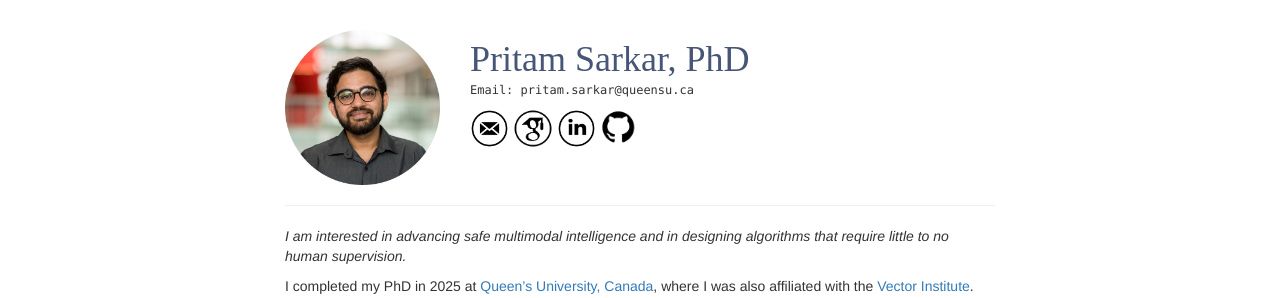
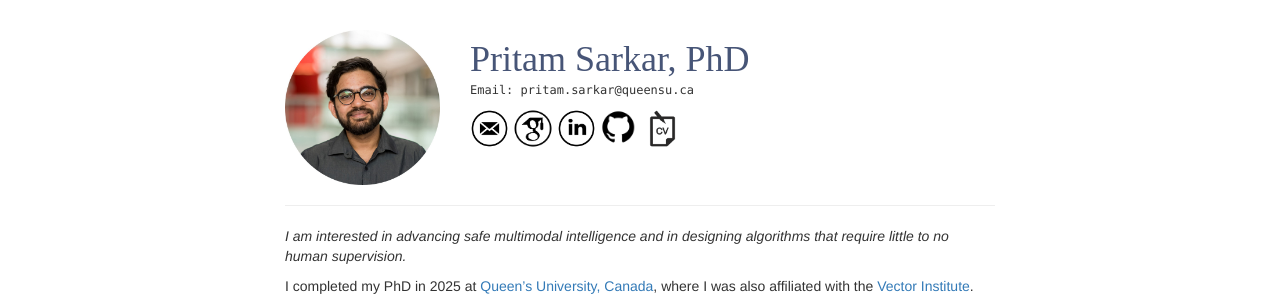
Before and after one commit to pritamqu/pritamqu.github.io, a Jekyll site: the page built from index.md, in a window 1280 px wide. Shown: the part 130-428 px from the top of the page. Built offline with Jekyll 4.4.1, drawn with Linux system fonts in a browser that asks for light colours.

Commit message:
added cv

```diff
--- a/index.md
+++ b/index.md
@@ -32,7 +32,7 @@ permalink: /
         <a title="Google Scholar" href="https://scholar.google.ca/citations?hl=en&user=o6m0mbsAAAAJ&view_op=list_works&sortby=pubdate" target="_blank"><img src="./assets/logos/google_scholar.png" width="7.5%" height="7.5%" alt="Google Scholar"></a>
         <a title="LinkedIn" href="https://www.linkedin.com/in/sarkarpritam/" target="_blank"><img src="./assets/logos/linkedin.png" width="7.5%" height="7.5%" alt="LinkedIn"></a>
         <a title="GitHub" href="https://github.com/pritamqu/" target="_blank"><img src="./assets/logos/github.png" width="7.5%" height="7.5%" alt="GitHub"></a>
-        <!-- <a title="Resume" href="./files/sarkar_resume.pdf" target="_blank"><img src="./assets/logos/cv.png" width="7.5%" height="7.5%" alt="Resume"></a>  -->
+        <a title="CV" href="./cv.pdf" target="_blank"><img src="./assets/logos/cv.png" width="7.5%" height="7.5%" alt="CV"></a>
     </div>
     <!-- </center> -->
 </div>
```
Also changed, not shown: 1 other file.
